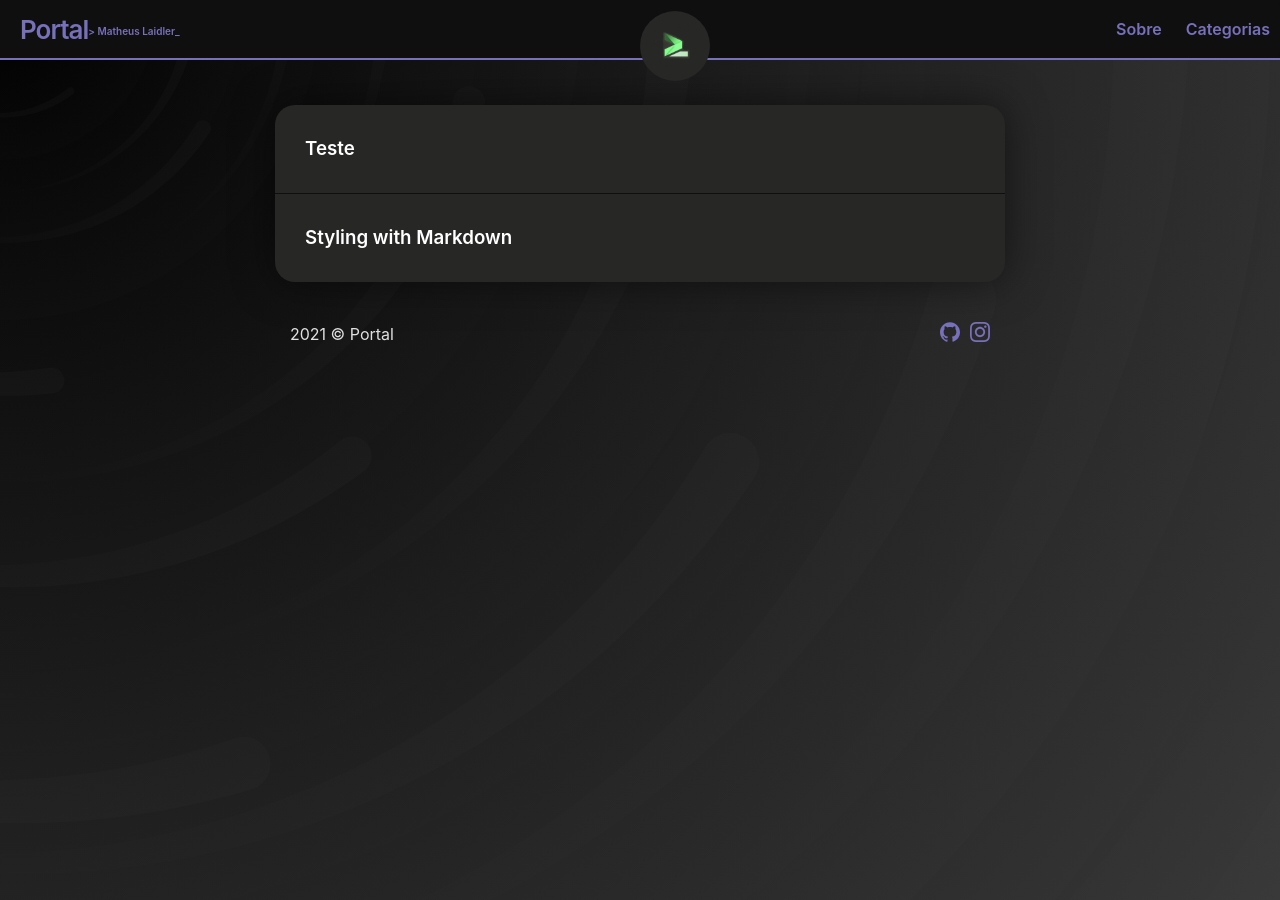
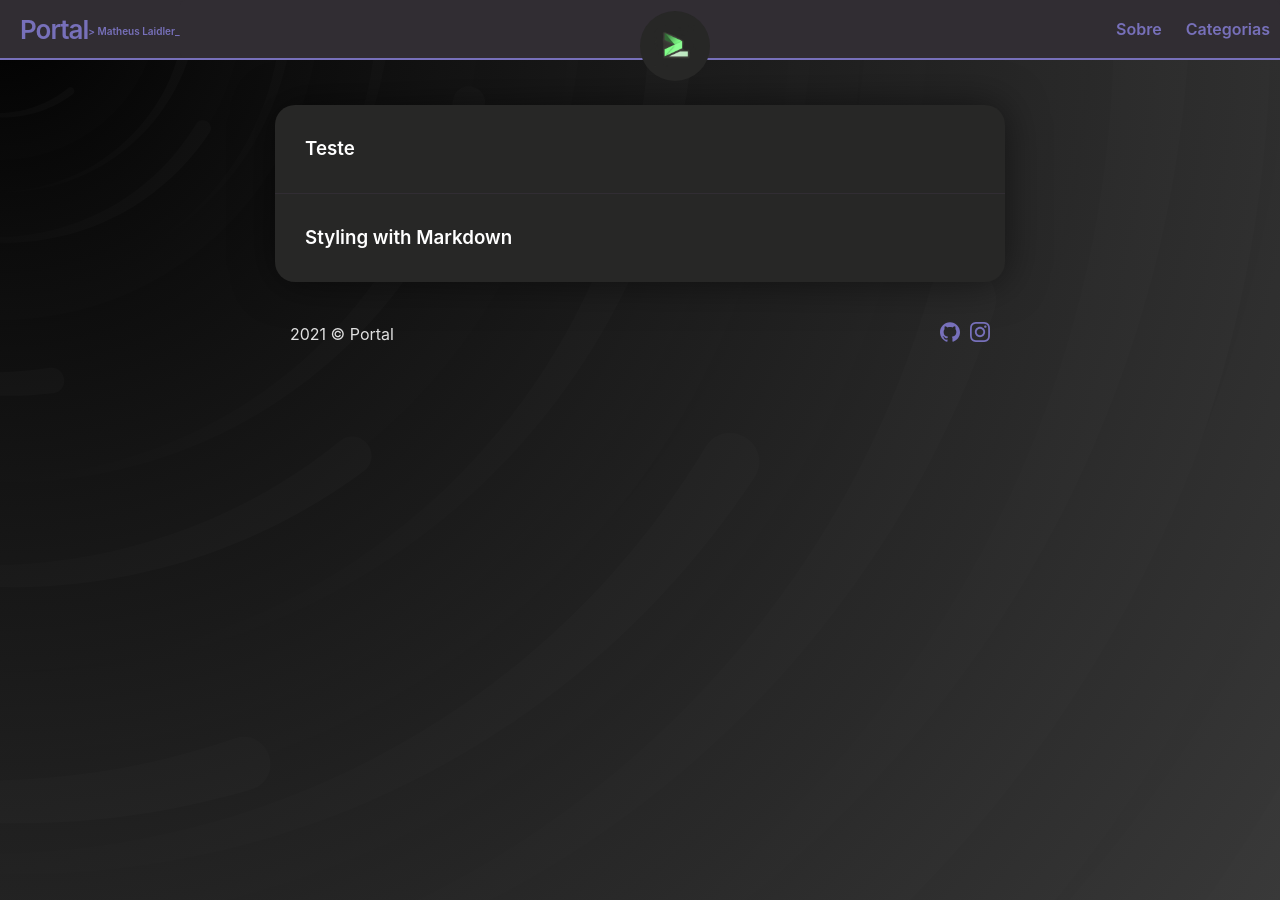
Before and after one commit to matheuslaidler/WayOfSec-Welcome-Theme, a Jekyll site: the page built from index.md, in a window 1280 px wide. Built offline with Jekyll 4.4.1, drawn with Linux system fonts in a browser that asks for light colours.

Commit message:
Update leaf.scss

```diff
--- a/_sass/leaf.scss
+++ b/_sass/leaf.scss
@@ -7,7 +7,7 @@ $small-font-size:  $base-font-size * 0.875 !default;
 $base-line-height: 1.5 !default;
 
 $theme-color: #7770ba;
-$header-color: #0f0f0f;
+$header-color: #312d33;
 
 $spacing-unit:     30px !default;
 
```
